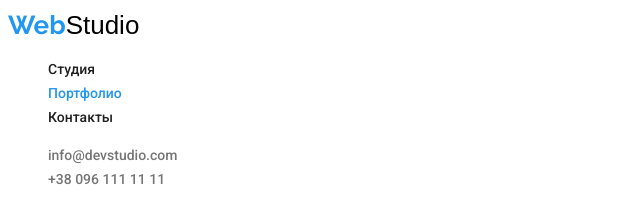
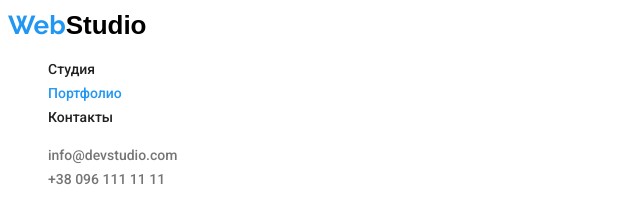
Before and after one commit to TonyKozlov/goit-markup-hw-02, a plain HTML site: page portfolio.html in a window 1280 px wide. Shown: the top 208 px of the page, 0-640 px from the left. Drawn offline with Linux system fonts and the light colour scheme.

Commit message:
final secobd try
add bold to logo

```diff
--- a/portfolio.html
+++ b/portfolio.html
@@ -21,7 +21,7 @@
         <nav>
 
             <a href="./index.html" class="logo">
-            Web<span class="logotext">Studio</span>
+            Web<span class="logotext"><b>Studio</b></span>
             </a>
 
             <ul class="site-nav list">
@@ -144,7 +144,7 @@
     <footer>
 
         <a href="./index.html" class="logo">
-            Web<span class="logotext">Studio</span>
+            Web<span class="logotext"><b>Studio</b></span>
         </a>
         <address>
             <span class="location">г. Киев, пр-т Леси Украинки, 26</span>
```
Also changed, not shown: index.html (+1 -1 lines).
